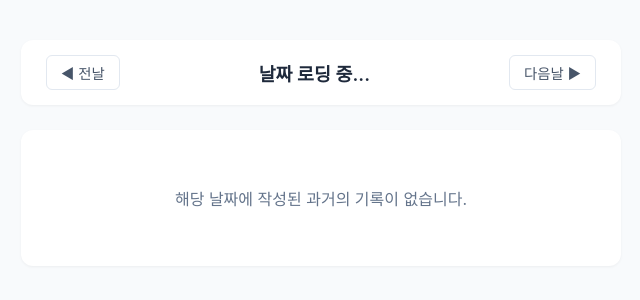
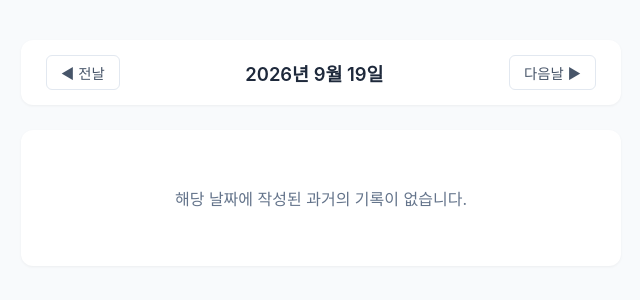
Before and after one commit to yunjeh/journal, a Jekyll site: the page built from index.md, in a window 1280 px wide. Shown: the top 300 px of the page, without its empty margins (319-959 px from the left). Built offline with Jekyll 4.4.1, drawn with Linux system fonts in a browser that asks for light colours; part of the change alters nothing that is shown.

Commit message:
Fix date loading message and update date handling

```diff
--- a/_layouts/default.html
+++ b/_layouts/default.html
@@ -54,7 +54,7 @@
         <!-- 상단 삼각형 네비게이션 헤더 -->
         <header class="diary-header">
             <a href="#" id="prev-btn" class="nav-btn">◀ 전날</a>
-            <h1 class="current-date" id="header-date-text">날짜 로딩 중...</h1>
+            <h1 class="current-date" id="header-date-text">로딩 중...</h1>
             <a href="#" id="next-btn" class="nav-btn">다음날 ▶</a>
         </header>
 
@@ -65,15 +65,14 @@
     </div>
 
     <script>
-        // URL의 ?date=YYYY-MM-DD 값을 읽어오거나, 없으면 오늘 날짜를 사용합니다.
+        // URL의 ?date=YYYY-MM-DD 값을 읽어오거나, 없으면 오늘 날짜(2026-09-19 기준)를 사용합니다.
         const urlParams = new URLSearchParams(window.location.search);
         let targetDate;
 
         if (urlParams.has('date')) {
-            targetDate = new Date(urlParams.get('date'));
+            targetDate = new Date(urlParams.get('date') + 'T00:00:00');
         } else {
-            // 빌드 시점의 기본 날짜 (예: 2026-09-19)
-            targetDate = new Date("2026-09-19");
+            targetDate = new Date("2026-09-19T00:00:00");
         }
 
         // 날짜 포맷 함수 (YYYY-MM-DD)
@@ -84,12 +83,13 @@
             return `${year}-${month}-${day}`;
         }
 
-        // 상단 헤더에 한국어 날짜 표시
-        document.getElementById('header-date-textinnerText = targetDate.toLocaleDateString('ko-KR', {
+        // 상단 헤더에 한국어 날짜 표시 (오타 수정 완료)
+        const dateString = targetDate.toLocaleDateString('ko-KR', {
             year: 'numeric',
             month: 'long',
             day: 'numeric'
         });
+        document.getElementById('header-date-text').innerText = dateString;
 
         // 전날, 다음날 계산
         let prevDate = new Date(targetDate);
```
